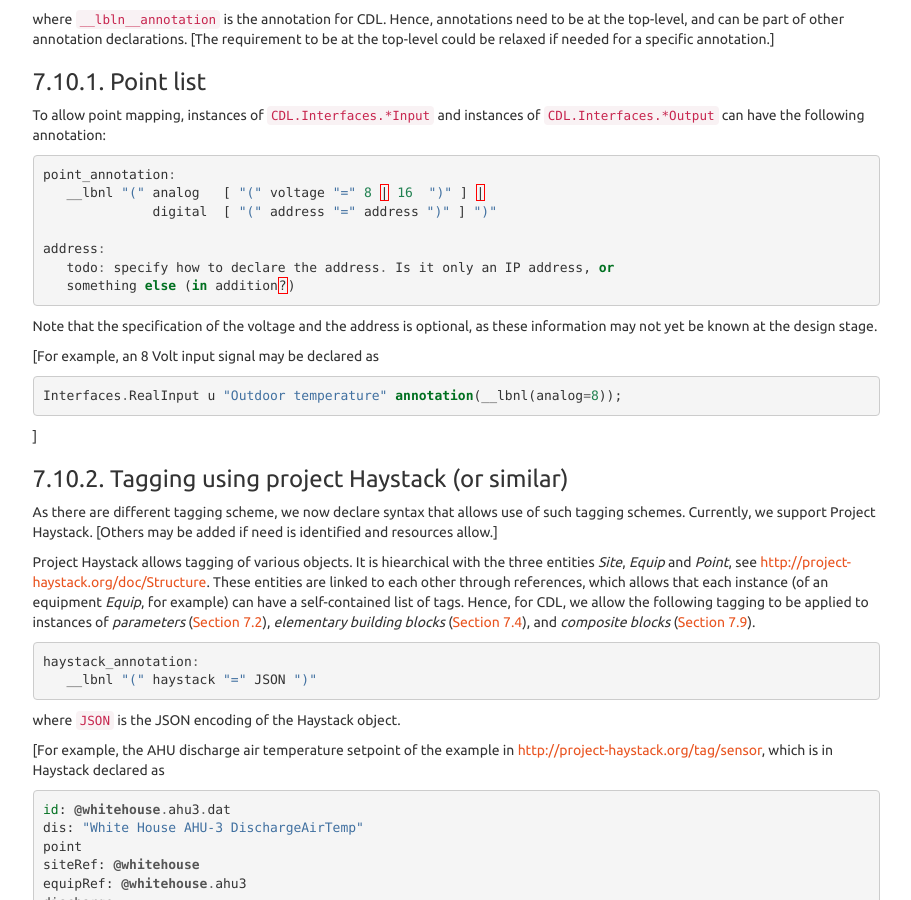
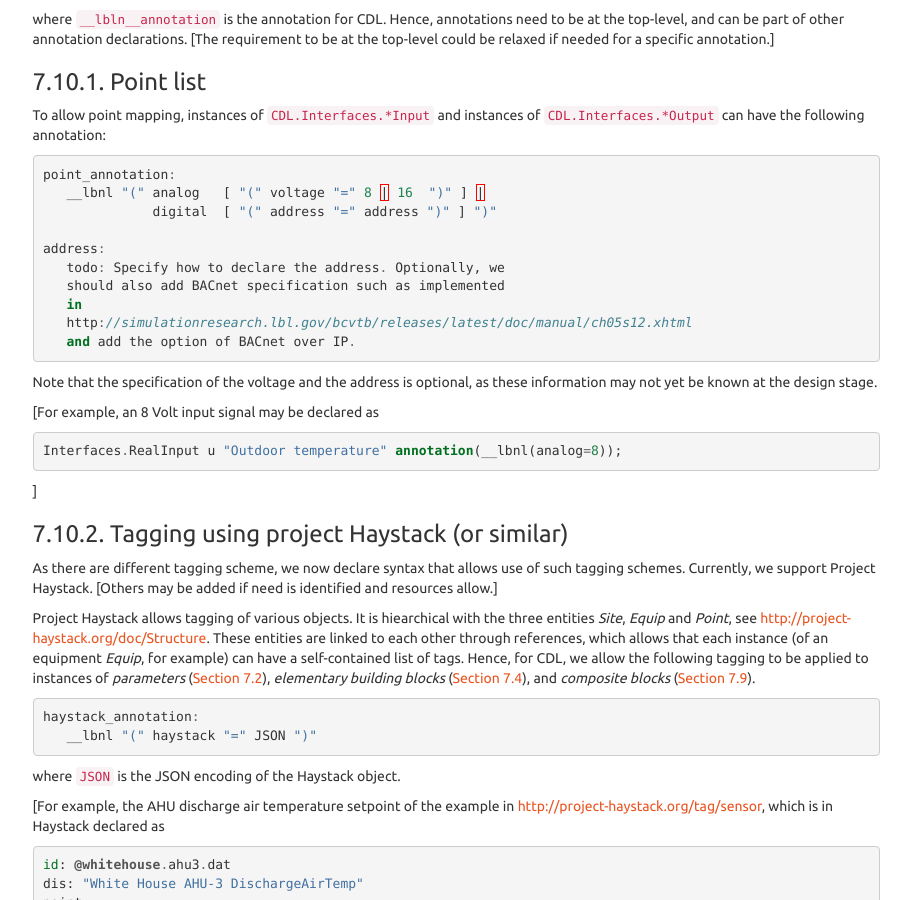
Before and after one commit to lbl-srg/obc, a Sphinx documentation site: the page built from specification/source/cdl.rst, in a window 1280 px wide and 900 px high, scrolled down 4872 px. Shown: the whole window, without its empty margins (330-1241 px from the left). Built offline with Sphinx 7.4.7, drawn with Linux system fonts in a browser that asks for light colours; cross-references to code outside the pages are shown as plain code.

Commit message:
Added comment

```diff
--- a/specification/source/cdl.rst
+++ b/specification/source/cdl.rst
@@ -368,8 +368,11 @@ the following annotation:
                  digital  [ "(" address "=" address ")" ] ")"
 
    address:
-      todo: specify how to declare the address. Is it only an IP address, or
-      something else (in addition?)
+      todo: Specify how to declare the address. Optionally, we
+      should also add BACnet specification such as implemented
+      in
+      http://simulationresearch.lbl.gov/bcvtb/releases/latest/doc/manual/ch05s12.xhtml
+      and add the option of BACnet over IP.
 
 Note that the specification of the voltage and the address is optional,
 as these information may not yet be known at the design stage.
```
